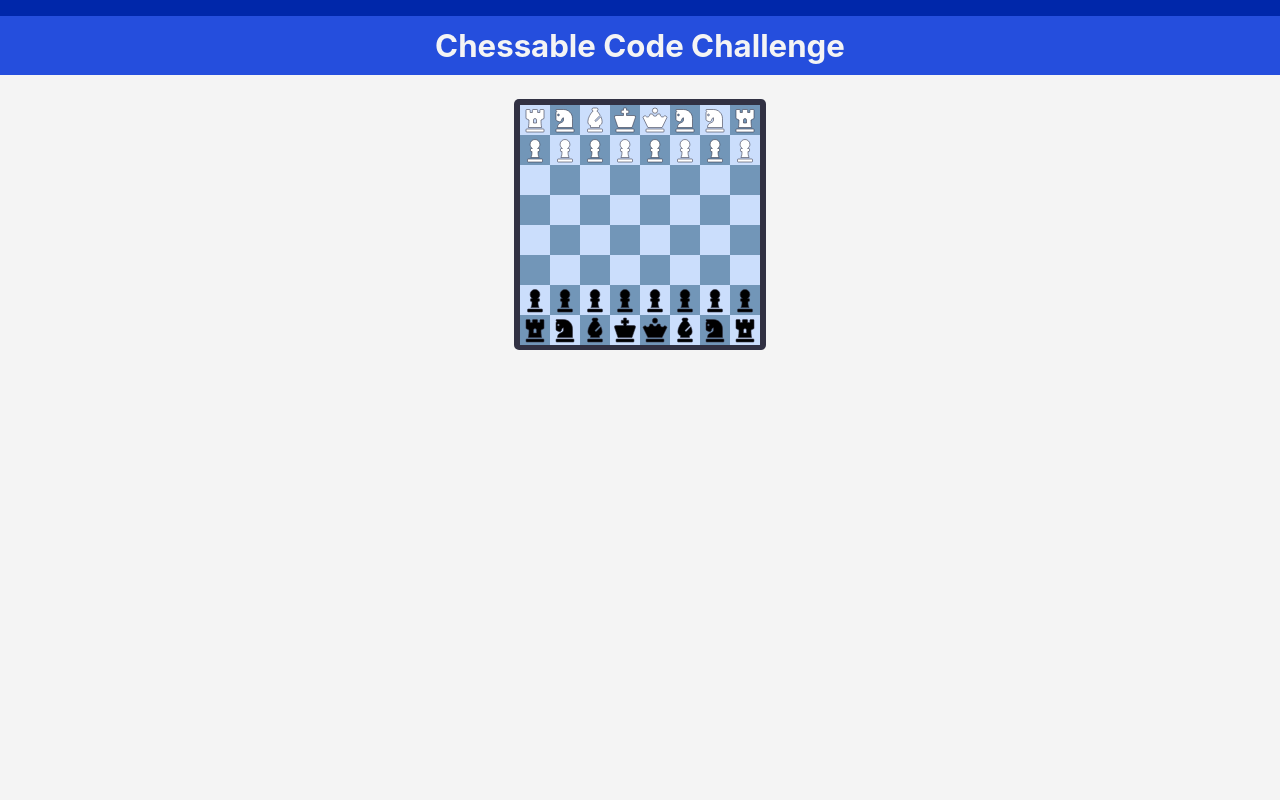
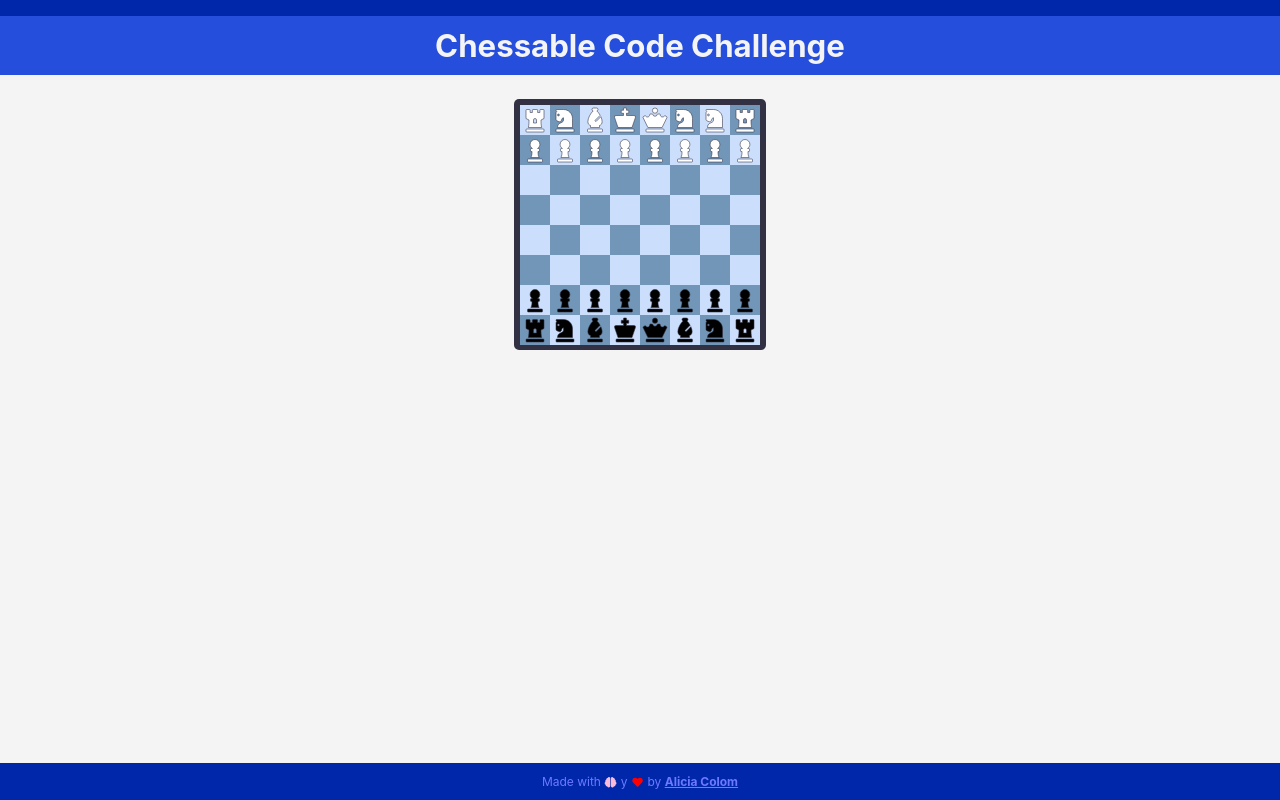
Before and after one commit to alicia-colom/chessable-code-challenge, a React (Create React App) app: page / in a window 1280 px wide. Built offline with nearby package versions, Linux system fonts and the light colour scheme.

Commit message:
Create Footer component and it styles

```diff
--- a/src/App.jsx
+++ b/src/App.jsx
@@ -1,14 +1,15 @@
 import React from "react";
 import "./App.css";
 import Header from "./components/header/Header";
+import Footer from "./components/footer/Footer";
 import Chessboard from "./components/chessboard/Chessboard";
 
 function App() {
   return (
     <div className="app">
       <Header />
-
       <Chessboard />
+      <Footer />
     </div>
   );
 }
--- /dev/null
+++ b/src/components/footer/Footer.css
@@ -0,0 +1,21 @@
+.footerContainer {
+  width: 100%;
+  height: clamp(2rem, 1.5rem + 1vw, 3rem);
+  position: fixed;
+  bottom: 0;
+  display: flex;
+  justify-content: center;
+  align-items: center;
+  background-color: #0027aa; /* colorPrimaryDark */
+  color: #f4f4f4; /* colorBg */
+}
+
+.footerText {
+  font-size: 0.75rem;
+  color: #6d7aff; /* colorPrimaryLight  */
+}
+
+.footerCredits {
+font-weight: bold;
+color: #6d7aff;
+}
--- /dev/null
+++ b/src/components/footer/Footer.jsx
@@ -0,0 +1,25 @@
+import React from "react";
+import "./Footer.css";
+import { FontAwesomeIcon } from "@fortawesome/react-fontawesome";
+
+function Footer() {
+  return (
+    <footer className="footerContainer">
+      <small className="footerText">
+        Made with{" "}
+        <FontAwesomeIcon icon="brain" fixedWidth size="sm" color="#fabada" /> y{" "}
+        <FontAwesomeIcon icon="heart" fixedWidth size="sm" color="red" /> by{" "}
+        <a
+          href="https://www.linkedin.com/in/aliciacolomortega/"
+          className="footerCredits"
+          target="_blank"
+          rel="noreferrer"
+        >
+          Alicia Colom
+        </a>
+      </small>
+    </footer>
+  );
+}
+
+export default Footer;
```
Also changed, not shown: src/components/slider/Slider.jsx (added, +8 -0 lines), src/components/Footer.jsx (deleted), src/components/Slider.jsx (deleted).
